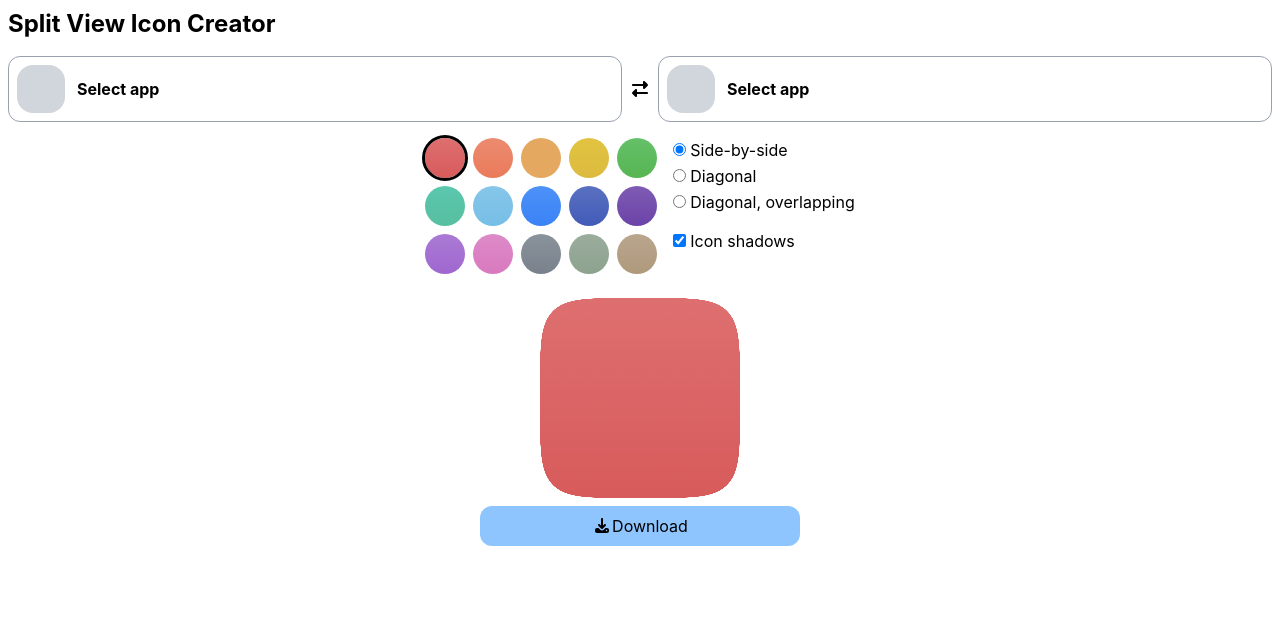
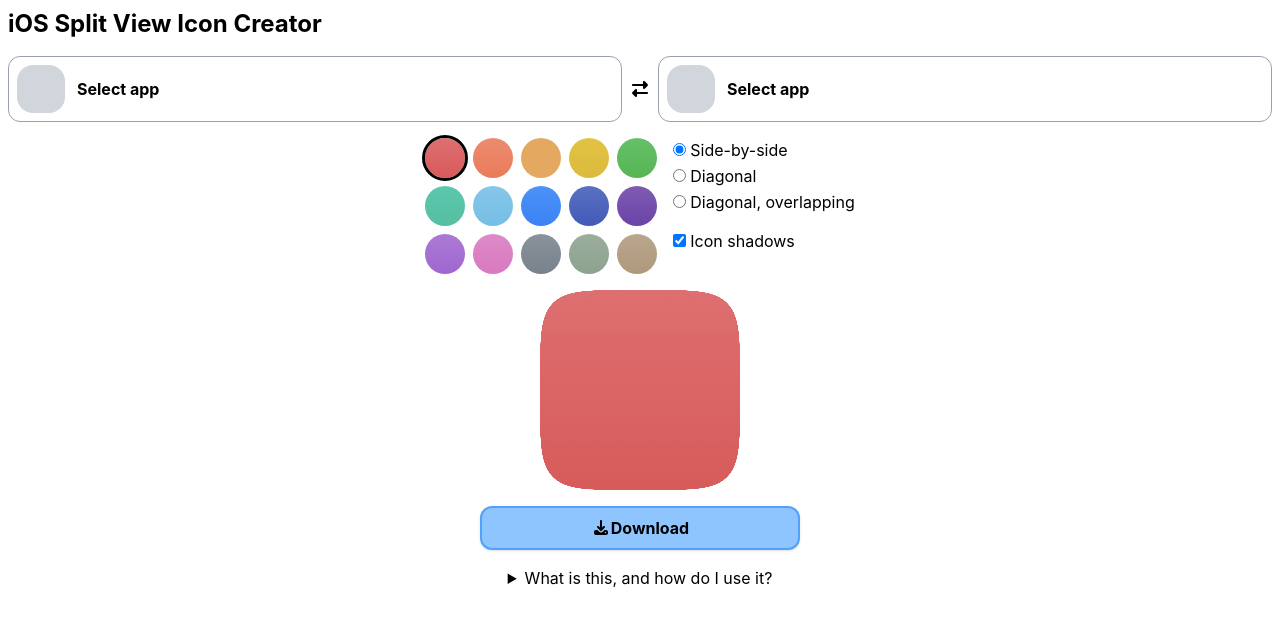
Before and after one commit to AaronC81/ios-split-view-icon-creator, a React (Vite) app: page / in a window 1280 px wide. Shown: the top 624 px of the page. Built offline with nearby package versions, Linux system fonts and the light colour scheme; no server answers.

Commit message:
Bits of polish

```diff
--- a/index.html
+++ b/index.html
@@ -4,7 +4,7 @@
     <meta charset="UTF-8" />
     <link rel="icon" type="image/svg+xml" href="/favicon.svg" />
     <meta name="viewport" content="width=device-width, initial-scale=1.0" />
-    <title>duo-split-icon</title>
+    <title>iOS Split View Icon Creator</title>
   </head>
   <body>
     <div id="root"></div>
--- a/src/App.tsx
+++ b/src/App.tsx
@@ -11,6 +11,7 @@ import { LAYOUT_OPTIONS, layoutIconToCanvasSize, type LayoutOptionIcon } from '.
 import drawSplitIcon from './canvas/drawSplitIcon';
 import { FontAwesomeIcon } from '@fortawesome/react-fontawesome';
 import { faRightLeft, faDownload } from '@fortawesome/free-solid-svg-icons'
+import exampleImage from "./example.jpg"
 
 const CANVAS_SIZE = 1024;
 
@@ -76,7 +77,7 @@ function App() {
 
   return (
     <>
-      <h1 className="text-2xl font-bold p-2">Split View Icon Creator</h1>
+      <h1 className="text-2xl font-bold p-2">iOS Split View Icon Creator</h1>
 
       <AppSelectorDialog
         selecting={selectingApp}
@@ -109,18 +110,32 @@ function App() {
         </div>
       </div>
 
-      <div className="p-2 flex flex-col w-full items-center">
-        <div className="p-2">
-          <canvas id="icon-canvas" width={CANVAS_SIZE} height={CANVAS_SIZE} className="w-50" />
-        </div>
+      <div className="p-2 flex flex-col w-full items-center gap-4">
+        <canvas id="icon-canvas" width={CANVAS_SIZE} height={CANVAS_SIZE} className="w-50" />
 
         <button
-          className="mx-auto w-full md:max-w-80 p-2 rounded-xl bg-blue-300"
+          className="mx-auto w-full md:max-w-80 p-2 rounded-xl bg-blue-300 shadow font-bold border-2 border-blue-400"
           onClick={handleDownload}
         >
           <FontAwesomeIcon icon={faDownload} />
           Download
         </button>
+
+        <details className="max-w-130">
+          <summary>What is this, and how do I use it?</summary>
+
+          <p>This little site lets you create a custom iOS icon which shows two app icons together. You can use this to represent a pair of apps for Split View on the iPhone Duo:</p>
+
+          <img src={exampleImage} alt="An iOS Home Screen icon labelled 'Maps + Safari'" className="h-[10em] mx-auto my-2" />
+
+          <p>You can't natively save Split View app pairs to your Home Screen. As a workaround, you can launch Split View from a Shortcut.</p>
+
+          <ol className="list-decimal ml-5 mt-2">
+            <li>Create a Shortcut which uses the <i>Split screen between ...</i> action.</li>
+            <li>Open the Shortcut's menu and choose <i>Add to Home Screen</i>.</li>
+            <li>Use the <i>Image</i> tab to select the downloaded icon.</li>
+          </ol>
+        </details>
       </div>
     </>
   )
```
Also changed, not shown: src/example.jpg (added).
